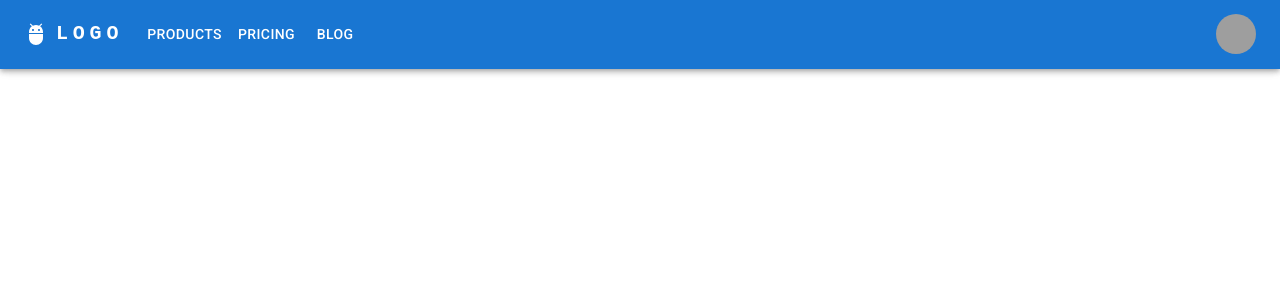
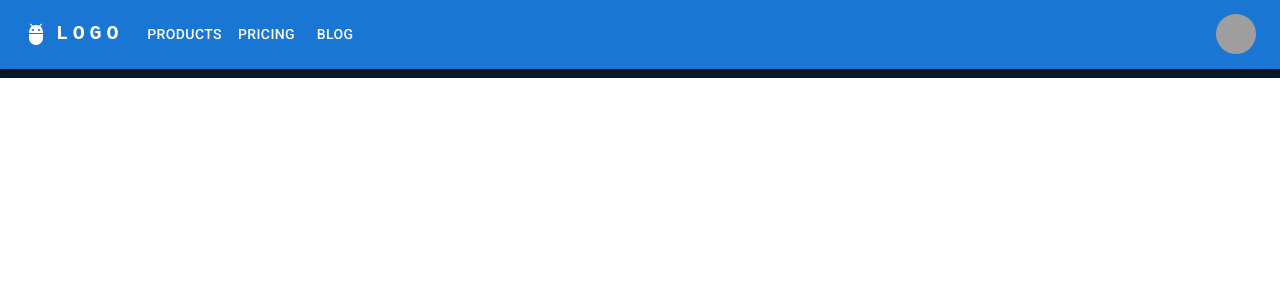
Before and after one commit to Dagrea/book-store, a React (Create React App) app: page /card in a window 1280 px wide. Shown: the top 300 px of the page. Built offline with nearby package versions, Linux system fonts and the light colour scheme; grey boxes are pictures that could not be loaded.

Commit message:
add footer

```diff
--- /dev/null
+++ b/src/components/Footer.tsx
@@ -0,0 +1,36 @@
+import React from 'react';
+
+import Paper from '@mui/material/Paper';
+import Container from '@mui/material/Container';
+import Box from '@mui/material/Box';
+import Typography from '@mui/material/Typography';
+
+const Footer = () => (
+
+<Paper sx={{ background: '#0a1929'}} component="footer" square variant="outlined">
+      <Container maxWidth="lg" >
+        <Box
+          sx={{
+            flexGrow: 1,
+            justifyContent: "center",
+            display: "flex",
+            my:1
+          }}
+        >
+        </Box>
+        <Box
+          sx={{
+            flexGrow: 1,
+            justifyContent: "center",
+            display: "flex",
+            mb: 2,
+          }}
+        >
+          <Typography variant="body1" color="#fff">
+           Copyright © 2023. All rights are reserved
+          </Typography>
+        </Box>
+      </Container>
+    </Paper>
+    )
+export default Footer;
--- a/src/components/Root.tsx
+++ b/src/components/Root.tsx
@@ -45,8 +45,8 @@ function Root() {
           <Typography gutterBottom variant="h5" component="div">
             {book.volumeInfo.title}
           </Typography>
-          <Typography variant="body2" color="text.secondary" sx={{wordWrap: 'break-word', maxHeight: '200px', overflow: 'hidden'}}>
-            Price aviability rating {book.volumeInfo.description}
+          <Typography variant="body1" color="text.secondary" sx={{wordWrap: 'break-word', maxHeight: '200px', overflow: 'hidden'}}>
+            {book.volumeInfo.description}
           </Typography>
           <Chip label="500 uah" variant="outlined" />
           <Chip label="aviable" color="success" sx={{ marginLeft: '10px', marginRight: '10px' }} />
--- a/src/index.tsx
+++ b/src/index.tsx
@@ -4,6 +4,7 @@ import Root from './components/Root';
 import Navbar from './components/Navbar';
 import BookCard from './components/BookCard';
 import About from './components/About';
+import Footer from './components/Footer';
 
 import reportWebVitals from './reportWebVitals';
 import ReactDOM from 'react-dom/client';
@@ -43,6 +44,7 @@ root.render(
     router={router}
     fallbackElement={<Skeleton variant="rounded" width={"auto"} height={"100vh"}/> }
   />
+  <Footer/>
   </React.StrictMode>
 );
 
```
